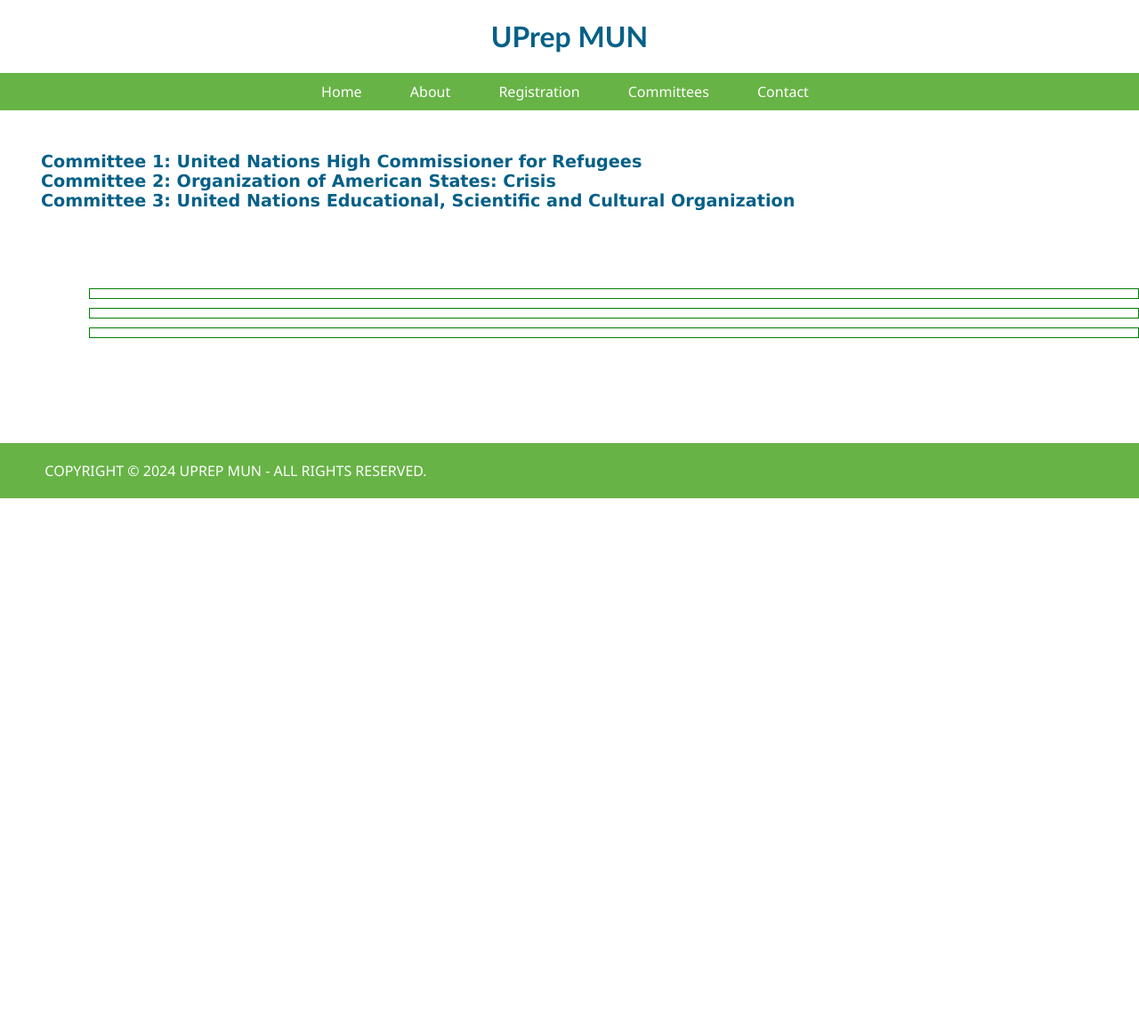
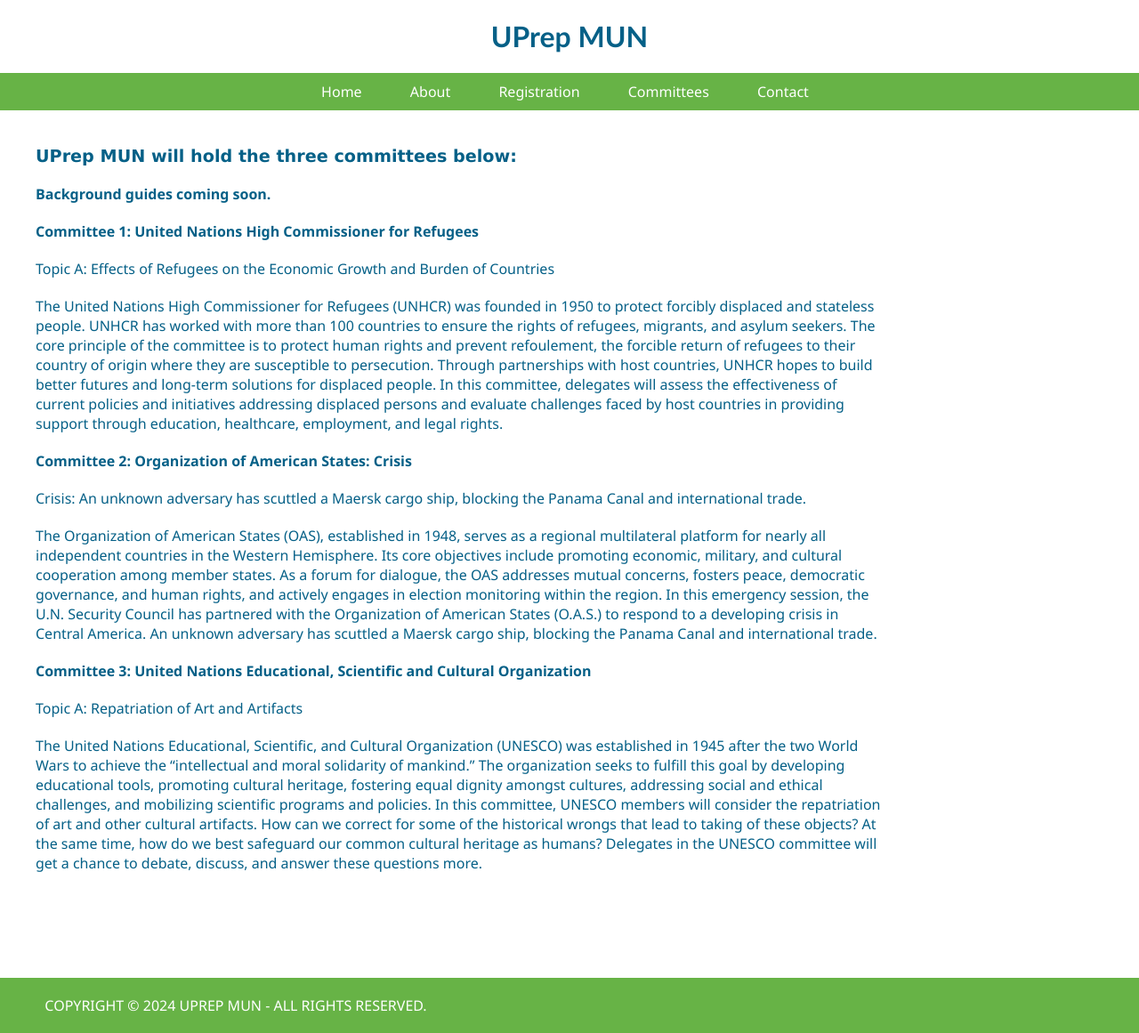
Before and after one commit to AnoushaMukherjee/UPrepMUN-website, a Flask app: page /templates/committees in a window 1280 px wide. Shown: the whole page at 89% size. Before the commit the page ends 560 px from the top, so only its background shows below. Run offline with Flask 3, Linux system fonts and the light colour scheme.

Commit message:
Update committees.html

```diff
--- a/templates/committees.html
+++ b/templates/committees.html
@@ -22,7 +22,6 @@
         margin-top: -160px;
         margin-bottom: 0px;
         margin-left: -60px;
-        cursor: pointer;
     }
     p {
         font-family: 'Segoe UI', Tahoma, Verdana, sans-serif;
@@ -90,18 +89,6 @@
         padding: 20px;
         text-align: center;
     }
-    .committee-description {
-        display: none;
-        background-color: lightgreen;
-        padding: 10px 20px;
-        margin-top: -10px;
-        margin-left: -20px;
-    }
-    .dropdown-box {
-        border: 1px solid green;
-        padding: 5px;
-        margin-bottom: 10px;
-    }
     </style>
     <title>UPrep MUN</title>
 </head>
@@ -119,29 +106,19 @@
     </nav>
     <div class="container">
         <div class="about-MUN">
-            <div class="dropdown-box">
-                <h2 onclick="toggleDescription('committee1')">Committee 1: United Nations High Commissioner for Refugees</h2>
-                <div id="committee1" class="committee-description">
-                    <p><b>Topic A: Effects of Refugees on the Economic Growth and Burden of Countries</b></p>
-                    <p>The United Nations High Commissioner for Refugees (UNHCR) was founded in 1950 to protect forcibly displaced and stateless people. UNHCR has worked with more than 100 countries to ensure the rights of refugees, migrants, and asylum seekers. The core principle of the committee is to protect human rights and prevent refoulement, the forcible return of refugees to their country of origin where they are susceptible to persecution. Through partnerships with host countries, UNHCR hopes to build better futures and long-term solutions for displaced people. In this committee, delegates will assess the effectiveness of current policies and initiatives addressing displaced persons and evaluate challenges faced by host countries in providing support through education, healthcare, employment, and legal rights.</p>
-                </div>
-            </div>
+            <h2><b>UPrep MUN will hold the three committees below:</b></h2>
+            <p><b>Background guides coming soon.</b></p>
+            <p><b>Committee 1: United Nations High Commissioner for Refugees</b></p>
+            <p>Topic A: Effects of Refugees on the Economic Growth and Burden of Countries</p>
+            <p>The United Nations High Commissioner for Refugees (UNHCR) was founded in 1950 to protect forcibly displaced and stateless people. UNHCR has worked with more than 100 countries to ensure the rights of refugees, migrants, and asylum seekers. The core principle of the committee is to protect human rights and prevent refoulement, the forcible return of refugees to their country of origin where they are susceptible to persecution. Through partnerships with host countries, UNHCR hopes to build better futures and long-term solutions for displaced people. In this committee, delegates will assess the effectiveness of current policies and initiatives addressing displaced persons and evaluate challenges faced by host countries in providing support through education, healthcare, employment, and legal rights.</p>
 
-            <div class="dropdown-box">
-                <h2 onclick="toggleDescription('committee2')">Committee 2: Organization of American States: Crisis</h2>
-                <div id="committee2" class="committee-description">
-                    <p><b>Crisis: An unknown adversary has scuttled a Maersk cargo ship, blocking the Panama Canal and international trade.</b></p>
-                    <p>The Organization of American States (OAS), established in 1948, serves as a regional multilateral platform for nearly all independent countries in the Western Hemisphere. Its core objectives include promoting economic, military, and cultural cooperation among member states. As a forum for dialogue, the OAS addresses mutual concerns, fosters peace, democratic governance, and human rights, and actively engages in election monitoring within the region. In this emergency session, the U.N. Security Council has partnered with the Organization of American States (O.A.S.) to respond to a developing crisis in Central America. An unknown adversary has scuttled a Maersk cargo ship, blocking the Panama Canal and international trade.</p>
-                </div>
-            </div>
+            <p><b>Committee 2: Organization of American States: Crisis</b></p>
+            <p>Crisis: An unknown adversary has scuttled a Maersk cargo ship, blocking the Panama Canal and international trade.</p>
+            <p>The Organization of American States (OAS), established in 1948, serves as a regional multilateral platform for nearly all independent countries in the Western Hemisphere. Its core objectives include promoting economic, military, and cultural cooperation among member states. As a forum for dialogue, the OAS addresses mutual concerns, fosters peace, democratic governance, and human rights, and actively engages in election monitoring within the region. In this emergency session, the U.N. Security Council has partnered with the Organization of American States (O.A.S.) to respond to a developing crisis in Central America. An unknown adversary has scuttled a Maersk cargo ship, blocking the Panama Canal and international trade.</p>
 
-            <div class="dropdown-box">
-                <h2 onclick="toggleDescription('committee3')">Committee 3: United Nations Educational, Scientific and Cultural Organization</h2>
-                <div id="committee3" class="committee-description">
-                    <p><b>Topic A: Repatriation of Art and Artifacts</b></p>
-                    <p>The United Nations Educational, Scientific, and Cultural Organization (UNESCO) was established in 1945 after the two World Wars to achieve the “intellectual and moral solidarity of mankind.” The organization seeks to fulfill this goal by developing educational tools, promoting cultural heritage, fostering equal dignity amongst cultures, addressing social and ethical challenges, and mobilizing scientific programs and policies. In this committee, UNESCO members will consider the repatriation of art and other cultural artifacts. How can we correct for some of the historical wrongs that lead to taking of these objects? At the same time, how do we best safeguard our common cultural heritage as humans? Delegates in the UNESCO committee will get a chance to debate, discuss, and answer these questions more.</p>
-                </div>
-            </div>
+            <p><b>Committee 3: United Nations Educational, Scientific and Cultural Organization</b></p>
+            <p>Topic A: Repatriation of Art and Artifacts</p>
+            <p>The United Nations Educational, Scientific, and Cultural Organization (UNESCO) was established in 1945 after the two World Wars to achieve the “intellectual and moral solidarity of mankind.” The organization seeks to fulfill this goal by developing educational tools, promoting cultural heritage, fostering equal dignity amongst cultures, addressing social and ethical challenges, and mobilizing scientific programs and policies. In this committee, UNESCO members will consider the repatriation of art and other cultural artifacts. How can we correct for some of the historical wrongs that lead to taking of these objects? At the same time, how do we best safeguard our common cultural heritage as humans? Delegates in the UNESCO committee will get a chance to debate, discuss, and answer these questions more.</p>
         </div>
     </div>
     <div class="container">
@@ -150,14 +127,4 @@
         </div>
     </div>
 </body>
-<script>
-    function toggleDescription(committeeId) {
-        var description = document.getElementById(committeeId);
-        if (description.style.display === "none") {
-            description.style.display = "block";
-        } else {
-            description.style.display = "none";
-        }
-    }
-</script>
 </html>
```
